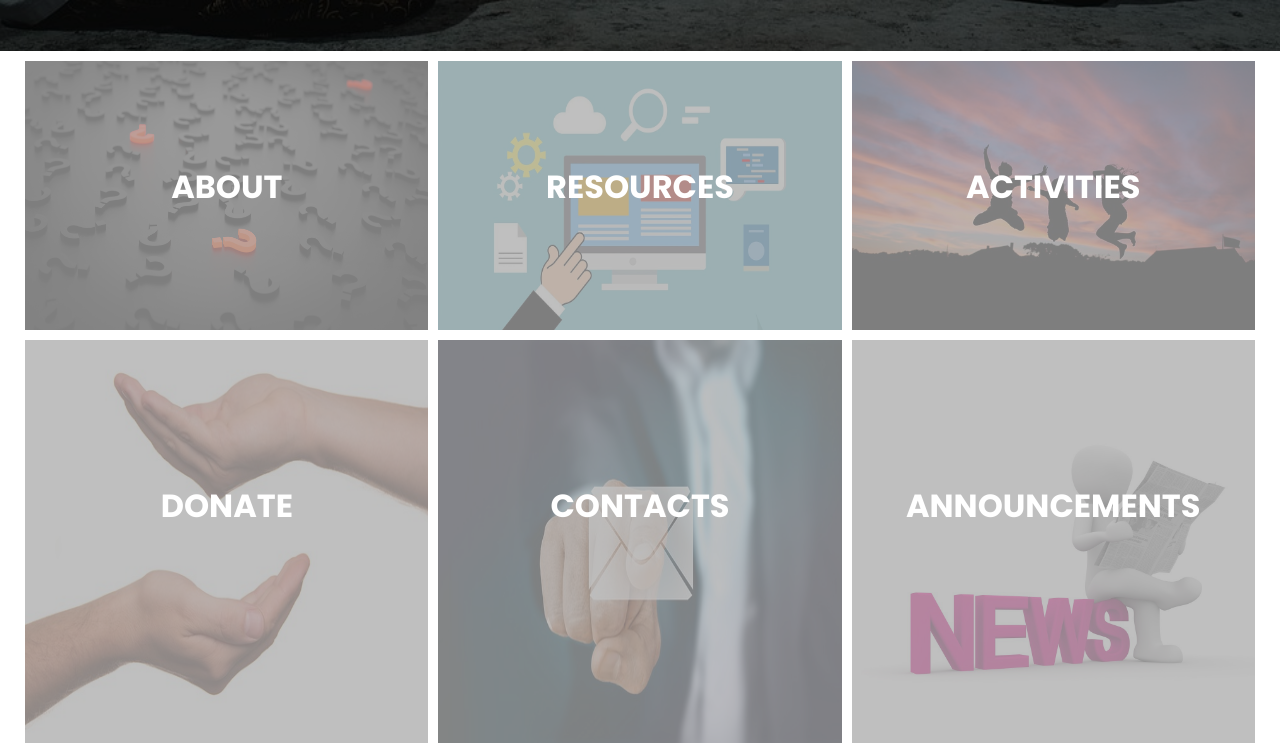
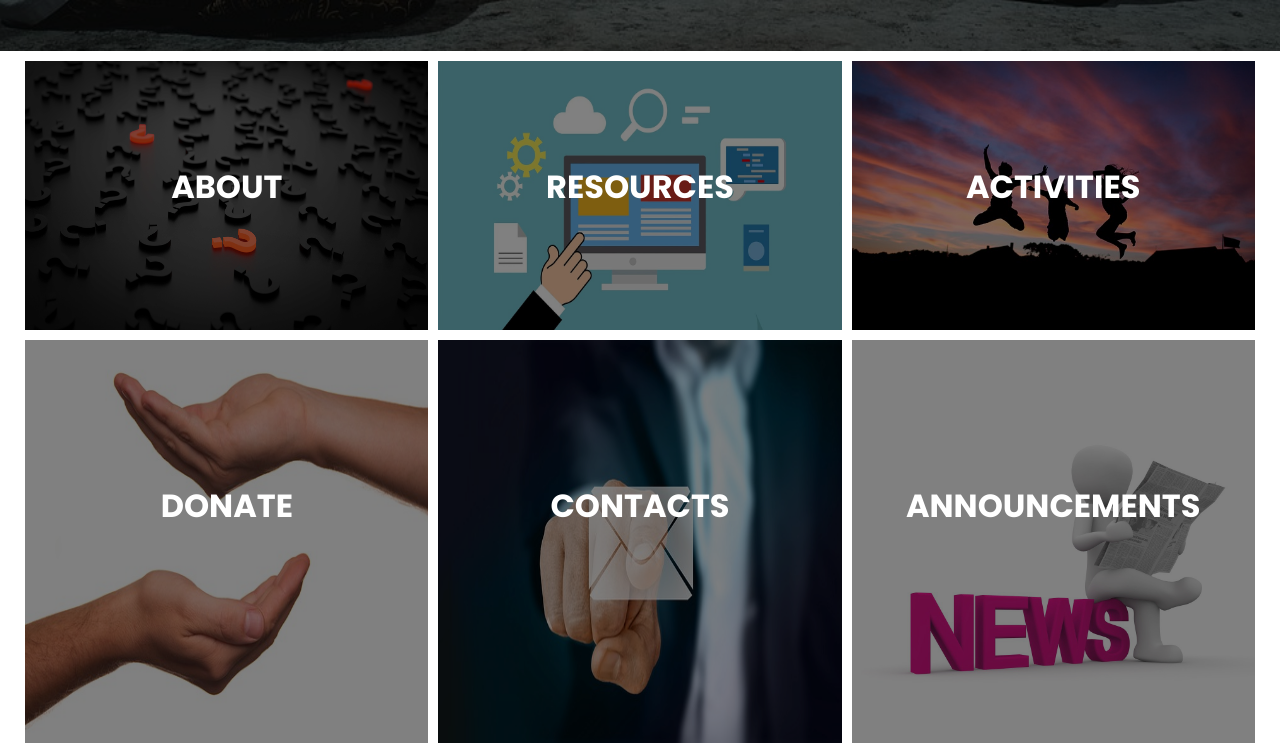
Before and after one commit to paulndalila/MUMSA, a plain HTML site: page index.html in a window 1280 px wide. Shown: the part 749-1495 px from the top of the page. Drawn offline with nearby package versions, Linux system fonts and the light colour scheme.

Commit message:
style.css update

```diff
--- a/css/style.css
+++ b/css/style.css
@@ -74,15 +74,6 @@ section{
     transform: scale(1.3);
 }
 
-.box{
-    opacity: 0.5;
-    transition: opacity .5s ease-in;
-}
-
-.active{
-    opacity: 1;
-}
-
 @media only screen and (max-width: 800px){
     .header{
         padding: 15px 0;
```
Also changed, not shown: app.js (+0 -32 lines).
